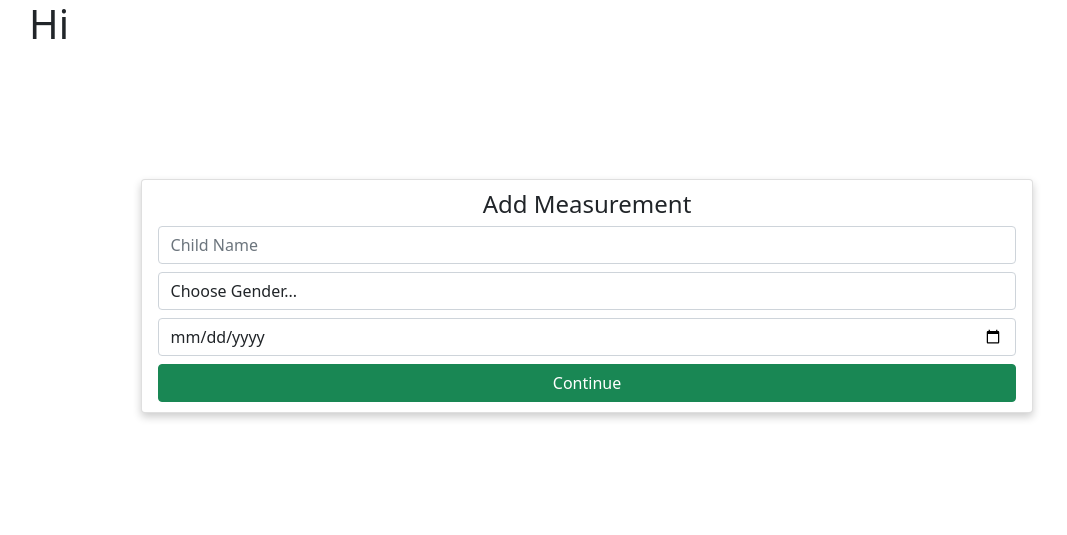
After one commit to MotazBellah/cactus, a Django app: template cactusApp/templates/cactusApp/child_info.html in a window 1280 px wide. The commit adds this page. Shown: the top 535 px of the page, without its empty margins (53-1120 px from the left). Run offline with Django 3.2, Linux system fonts and the light colour scheme; the template is opened without the code that fills it, so the values that code supplies are empty; some libraries are stand-ins or nearby versions.

```diff
--- a/cactusApp/templates/cactusApp/child.html
+++ b/cactusApp/templates/cactusApp/child.html
@@ -12,7 +12,7 @@
     {% for i in kids %}
 
     <div class="child-card">
-        <a href="#">
+        <a href="{% url 'kid' i.id %}">
             <div class="card-container">
                 {% if i.gender == 'boy'%}
                     <img src="{% static 'img/boy.png' %}" alt="">
--- /dev/null
+++ b/cactusApp/templates/cactusApp/child_info.html
@@ -0,0 +1,29 @@
+{% extends "cactusApp/base.html" %}
+{% load static %}
+
+{% block title %}Children{% endblock %}
+
+{% block body %}
+<h1>Hi</h1>
+
+<div class="wrapper c">
+    <div class="card">
+          <div class="card-container">
+              <h4 class="my-2">Add Measurement</h4>
+              <form action="{% url 'index' %}" method="post" class="form-group">
+                  {% csrf_token %}
+                  <input class="form-control my-2" name="childname" type="text" placeholder="Child Name"/>
+                  <select class="form-control my-2" name="childgender" style="width:100%">
+                    <option selected>Choose Gender...</option>
+                    <option value="boy">Boy</option>
+                    <option value="girl">Girl</option>
+                  </select>
+                  <input class="form-control" type="date" name="childdate">
+                  <input class="btn btn-success my-2 login-btn" type="submit" value="Continue"/>
+              </form>
+
+    </div>
+</div>
+</div>
+
+{% endblock %}
--- a/cactusApp/urls.py
+++ b/cactusApp/urls.py
@@ -8,4 +8,5 @@ urlpatterns = [
     path("register", views.register, name='register'),
     path("logout", views.logout_view, name='logout'),
     path("kids", views.kids, name='kids'),
+    path("kid/<int:kid_id>", views.kid_view, name='kid'),
 ]
```
Also changed, not shown: cactusApp/views.py (+5 -2 lines).
